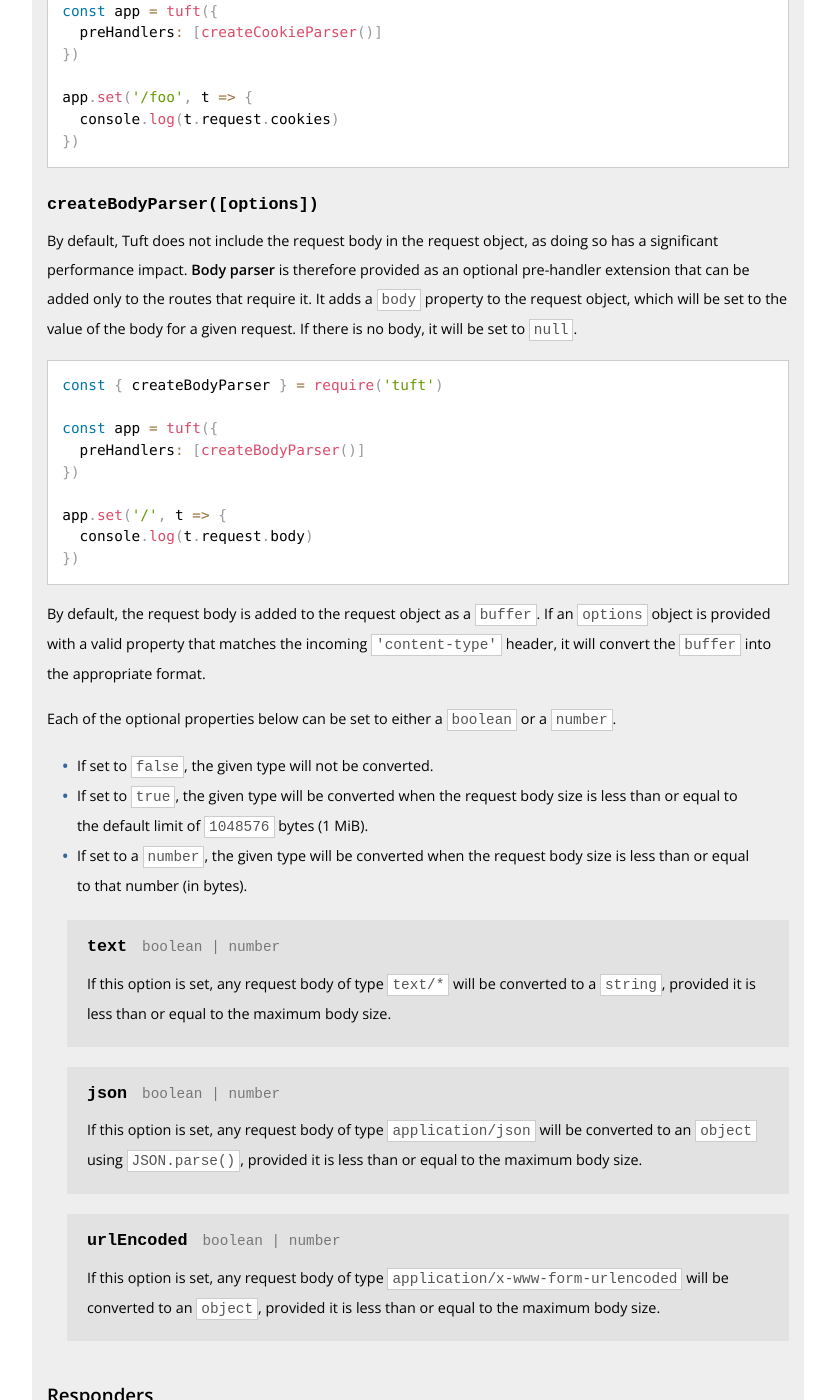
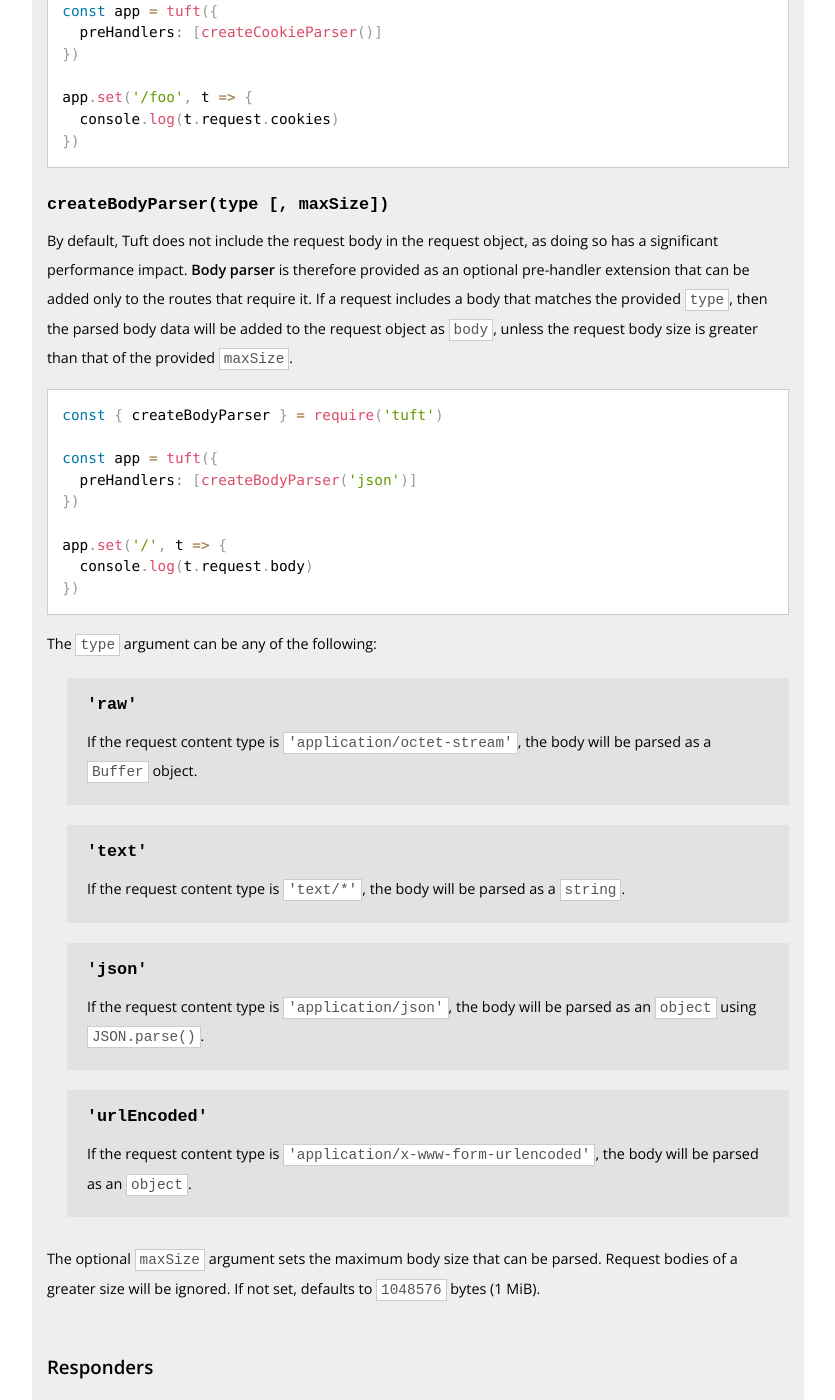
Before and after one commit to tuftjs/tuft.dev, a Jekyll site: the page built from docs/api/built-in-extensions.html, in a window 1280 px wide and 1400 px high, scrolled down 907 px. Shown: the whole window, without its empty margins (321-1156 px from the left). Built offline with Jekyll 4.4.1, drawn with Linux system fonts in a browser that asks for light colours.

Commit message:
Update body parser docs

```diff
--- a/docs/api/built-in-extensions.html
+++ b/docs/api/built-in-extensions.html
@@ -49,54 +49,41 @@
     </div>
 
     <div class="api-entry">
-      <h3 id="body-parser"><code>createBodyParser([options])</code></h3>
+      <h3 id="body-parser"><code>createBodyParser(type [, maxSize])</code></h3>
       <p>By default, Tuft does not include the request body in the request object, as doing so has a significant
         performance impact. <strong>Body parser</strong> is therefore provided as an optional pre-handler extension that
-        can be added only to the routes that require it. It adds a <code class="code-inline">body</code> property to the
-        request object, which will be set to the value of the body for a given request. If there is no body, it will be
-        set to <code class="code-inline">null</code>.</p>
+        can be added only to the routes that require it. If a request includes a body that matches the provided <code class="code-inline">type</code>, then the parsed body data will be added to the request object as <code class="code-inline">body</code>, unless the request body size is greater than that of the provided <code class="code-inline">maxSize</code>.</p>
       <pre><code class="language-js">const { createBodyParser } = require('tuft')
 
 const app = tuft({
-  preHandlers: [createBodyParser()]
+  preHandlers: [createBodyParser('json')]
 })
 
 app.set('/', t => {
   console.log(t.request.body)
 })</code></pre>
-      <p>By default, the request body is added to the request object as a <code class="code-inline">buffer</code>. If an
-        <code class="code-inline">options</code> object is provided with a valid property that matches the incoming
-        <code class="code-inline">'content-type'</code> header, it will convert the <code
-          class="code-inline">buffer</code> into the appropriate format.</p>
-
-      <p>Each of the optional properties below can be set to either a <code class="code-inline">boolean</code> or a
-        <code class="code-inline">number</code>.</p>
-      <ul class="docs-list">
-        <li>If set to <code class="code-inline">false</code>, the given type will not be converted.</li>
-        <li>If set to <code class="code-inline">true</code>, the given type will be converted when the request body size
-          is less than or equal to the default limit of <code class="code-inline">1048576</code> bytes (1 MiB).</li>
-        <li>If set to a <code class="code-inline">number</code>, the given type will be converted when the request body
-          size is less than or equal to that number (in bytes).</li>
-      </ul>
+      <p>The <code class="code-inline">type</code> argument can be any of the following:</p>
       <div class="api-entry">
-        <h3><code>text</code> <code class="code-data-type">boolean | number</code></h3>
-        <p>If this option is set, any request body of type <code class="code-inline">text/*</code> will be converted to
-          a <code class="code-inline">string</code>, provided it is less than or equal to the maximum body size.</p>
+        <h3><code>'raw'</code></h3>
+        <p>If the request content type is <code class="code-inline">'application/octet-stream'</code>, the body will be parsed as a <code class="code-inline">Buffer</code> object.</p>
       </div>
 
       <div class="api-entry">
-        <h3><code>json</code> <code class="code-data-type">boolean | number</code></h3>
-        <p>If this option is set, any request body of type <code class="code-inline">application/json</code> will be
-          converted to an <code class="code-inline">object</code> using <code class="code-inline">JSON.parse()</code>,
-          provided it is less than or equal to the maximum body size.</p>
+        <h3><code>'text'</code></h3>
+        <p>If the request content type is <code class="code-inline">'text/*'</code>, the body will be parsed as a <code class="code-inline">string</code>.</p>
       </div>
 
       <div class="api-entry">
-        <h3><code>urlEncoded</code> <code class="code-data-type">boolean | number</code></h3>
-        <p>If this option is set, any request body of type <code
-            class="code-inline">application/x-www-form-urlencoded</code> will be converted to an <code
-            class="code-inline">object</code>, provided it is less than or equal to the maximum body size.</p>
+        <h3><code>'json'</code></h3>
+        <p>If the request content type is <code class="code-inline">'application/json'</code>, the body will be parsed as an <code class="code-inline">object</code> using <code class="code-inline">JSON.parse()</code>.</p>
       </div>
+
+      <div class="api-entry">
+        <h3><code>'urlEncoded'</code></h3>
+        <p>If the request content type is <code class="code-inline">'application/x-www-form-urlencoded'</code>, the body will be parsed as an <code class="code-inline">object</code>.</p>
+      </div>
+
+      <p>The optional <code class="code-inline">maxSize</code> argument sets the maximum body size that can be parsed. Request bodies of a greater size will be ignored. If not set, defaults to <code class="code-inline">1048576</code> bytes (1 MiB).</p>
     </div>
 
     <h3 class="docs-sub-heading">Responders</h3>
```
